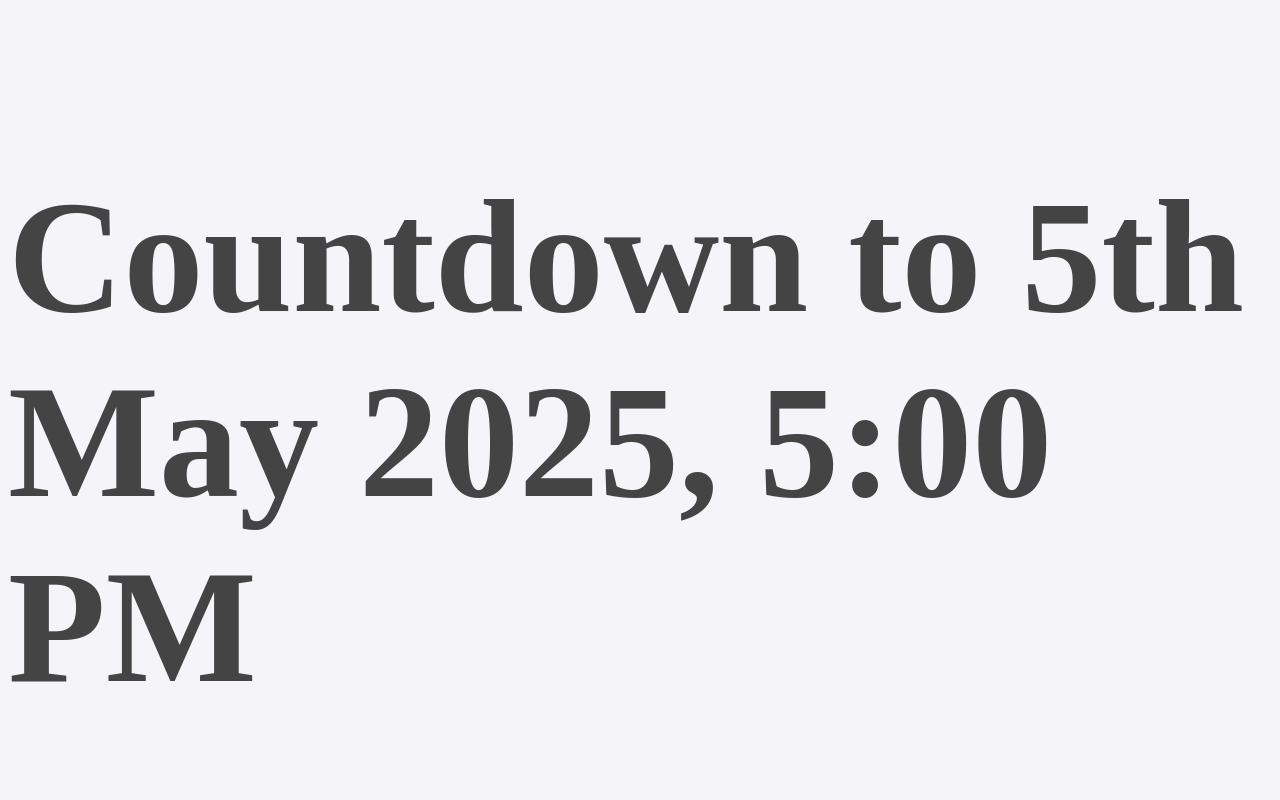
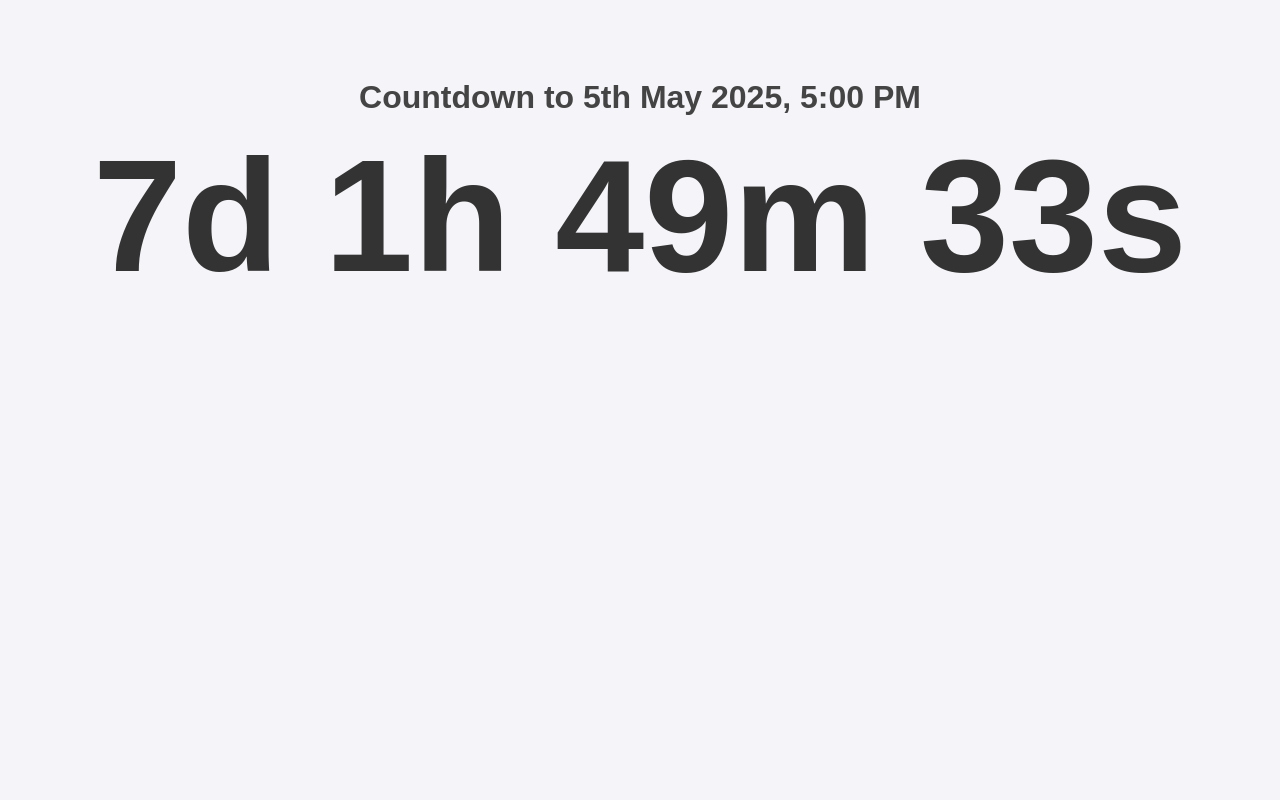
Before and after one commit to pavankul1985/Countdown-timer, a plain HTML site: page index.html in a window 1280 px wide. Shown: the top 800 px of the page. Drawn offline with Linux system fonts and the light colour scheme.

Commit message:
Update index.html

```diff
--- a/index.html
+++ b/index.html
@@ -1,25 +1,44 @@
+
 <!DOCTYPE html>
 <html lang="en">
 <head>
   <meta charset="UTF-8">
   <title>Countdown Timer</title>
   <style>
-    body { font-family: Arial, text-align: center; padding-top: 50px; background-color: #f4f4f9; }
-    #timer { font-size: 10em; color: #333; font-weight: bold; }
-    h1 { font-size: 10em; color: #444; }
+    body {
+      font-family: Arial, sans-serif;
+      text-align: center;
+      padding-top: 50px;
+      background-color: #f4f4f9;
+    }
+    h1 {
+      font-size: 2em;
+      color: #444;
+      margin-bottom: 20px;
+    }
+    #timer {
+      font-size: 10em;
+      color: #333;
+      font-weight: bold;
+      line-height: 1em;
+    }
   </style>
   <script>
-    // 5th March 2025, 5:00 PM
+    // Set target: 5 May 2025 5:00 PM
     var countDownDate = new Date("May 5, 2025 17:00:00").getTime();
+
     var x = setInterval(function() {
       var now = Date.now();
       var distance = countDownDate - now;
-      var days = Math.floor(distance / (1000*60*60*24));
-      var hours = Math.floor((distance % (1000*60*60*24)) / (1000*60*60));
-      var minutes = Math.floor((distance % (1000*60*60)) / (1000*60));
-      var seconds = Math.floor((distance % (1000*60)) / 1000);
+
+      var days    = Math.floor(distance / (1000 * 60 * 60 * 24));
+      var hours   = Math.floor((distance % (1000 * 60 * 60 * 24)) / (1000 * 60 * 60));
+      var minutes = Math.floor((distance % (1000 * 60 * 60)) / (1000 * 60));
+      var seconds = Math.floor((distance % (1000 * 60)) / 1000);
+
       document.getElementById("timer").innerHTML =
         days + "d " + hours + "h " + minutes + "m " + seconds + "s ";
+
       if (distance < 0) {
         clearInterval(x);
         document.getElementById("timer").innerHTML = "EXPIRED";
@@ -29,6 +48,6 @@
 </head>
 <body>
   <h1>Countdown to 5th May 2025, 5:00 PM</h1>
-  <div id="timer"></div>
+  <div id="timer">Loading…</div>
 </body>
 </html>
```
